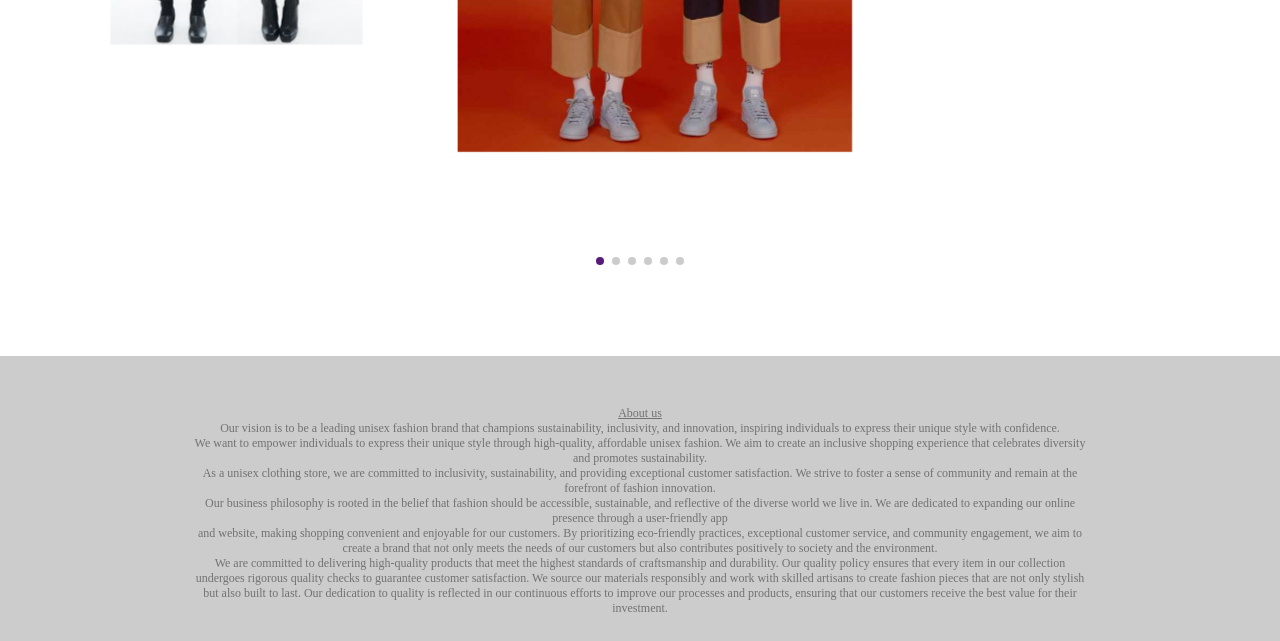
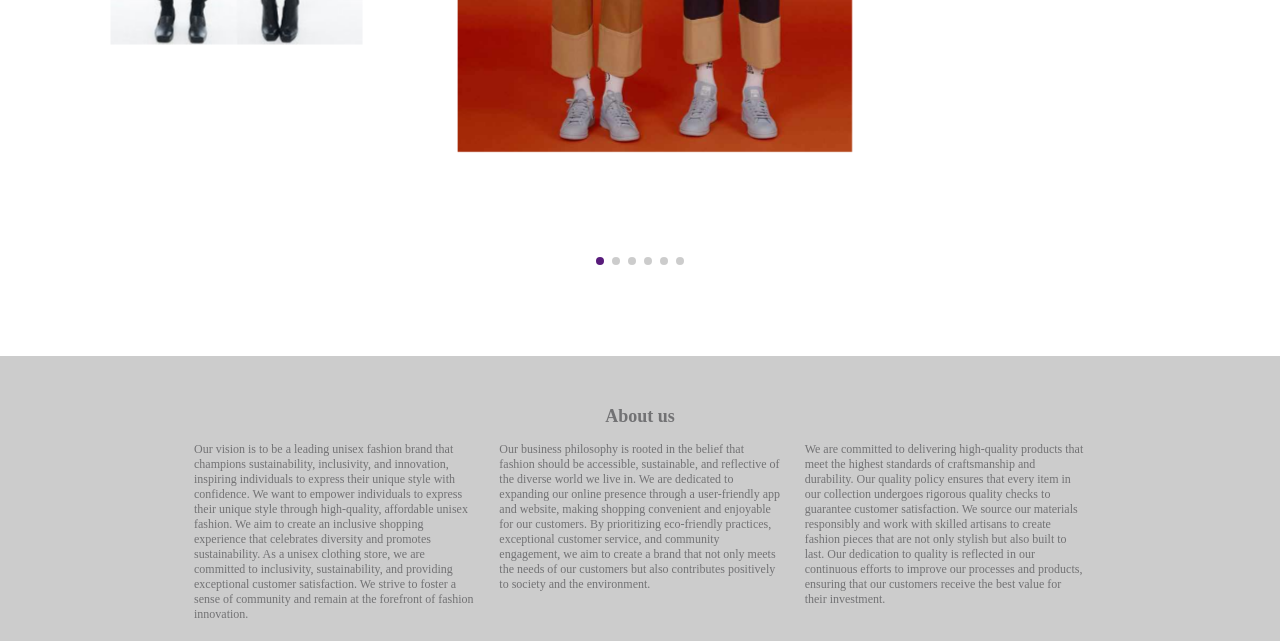
Before and after one commit to hoang795/Project, a plain HTML site: page Project 3/index.html in a window 1280 px wide. Shown: the part 2347-2988 px from the top of the page. Drawn offline with nearby package versions, Linux system fonts and the light colour scheme; a web font is replaced by a local one.

Commit message:
update about us

```diff
--- a/Project 3/index.html
+++ b/Project 3/index.html
@@ -159,22 +159,21 @@
 
       </div>
       <div class="footer__bar">
-	  <u>About us</u>
+	  <h2>About us</h2>
 	  <br>
-	  Our vision is to be a leading unisex fashion brand that champions sustainability, inclusivity, and innovation, inspiring individuals to express their unique style with confidence.
-      <br>
-	  We want to empower individuals to express their unique style through high-quality, affordable unisex fashion. We aim to create an inclusive shopping experience that celebrates diversity and promotes sustainability.
-      <br>
-      As a unisex clothing store, we are committed to inclusivity, sustainability, and providing exceptional customer satisfaction. We strive to foster a sense of community and remain at the forefront of fashion innovation.
-	<br>
-	Our business philosophy is rooted in the belief that fashion should be accessible, sustainable, and reflective of the diverse world we live in. We are dedicated to expanding our online presence through a user-friendly app<br> and website, making shopping convenient and enjoyable for our customers. By prioritizing eco-friendly practices, exceptional customer service, and community engagement, we aim to create a brand that not only meets the needs of our customers but also contributes positively to society and the environment.
-    <br>
-	We are committed to delivering high-quality products that meet the highest standards of craftsmanship and durability. Our quality policy ensures that every item in our collection undergoes rigorous quality checks to guarantee customer satisfaction. We source our materials responsibly and work with skilled artisans to create fashion pieces that are not only stylish but also built to last. Our dedication to quality is reflected in our continuous efforts to improve our processes and products, ensuring that our customers receive the best value for their investment.
-
-	<br>
-	<br>
-	<br>
-	<br>
+    <div style="display: flex; flex-direction: row; text-align: justify; gap: 2rem; margin-bottom: 2rem;">
+      <p style="flex: 1">
+        Our vision is to be a leading unisex fashion brand that champions sustainability, inclusivity, and innovation, inspiring individuals to express their unique style with confidence.
+        We want to empower individuals to express their unique style through high-quality, affordable unisex fashion. We aim to create an inclusive shopping experience that celebrates diversity and promotes sustainability.
+        As a unisex clothing store, we are committed to inclusivity, sustainability, and providing exceptional customer satisfaction. We strive to foster a sense of community and remain at the forefront of fashion innovation.
+      </p>
+      <p style="flex: 1">
+        Our business philosophy is rooted in the belief that fashion should be accessible, sustainable, and reflective of the diverse world we live in. We are dedicated to expanding our online presence through a user-friendly app<br> and website, making shopping convenient and enjoyable for our customers. By prioritizing eco-friendly practices, exceptional customer service, and community engagement, we aim to create a brand that not only meets the needs of our customers but also contributes positively to society and the environment.
+      </p>
+      <p style="flex: 1">
+        We are committed to delivering high-quality products that meet the highest standards of craftsmanship and durability. Our quality policy ensures that every item in our collection undergoes rigorous quality checks to guarantee customer satisfaction. We source our materials responsibly and work with skilled artisans to create fashion pieces that are not only stylish but also built to last. Our dedication to quality is reflected in our continuous efforts to improve our processes and products, ensuring that our customers receive the best value for their investment.
+      </p>
+    </div>
 		<ul class="footer__socials">
           <li>
             <a href="#"><i class="ri-facebook-fill"></i></a>
@@ -189,7 +188,6 @@
             <a href="#"><i class="ri-linkedin-fill"></i></a>
           </li>
         </ul>
-		<br>
 		  Copyright © The Perfect Fit. All rights reserved
       </div>
     </footer>
```
